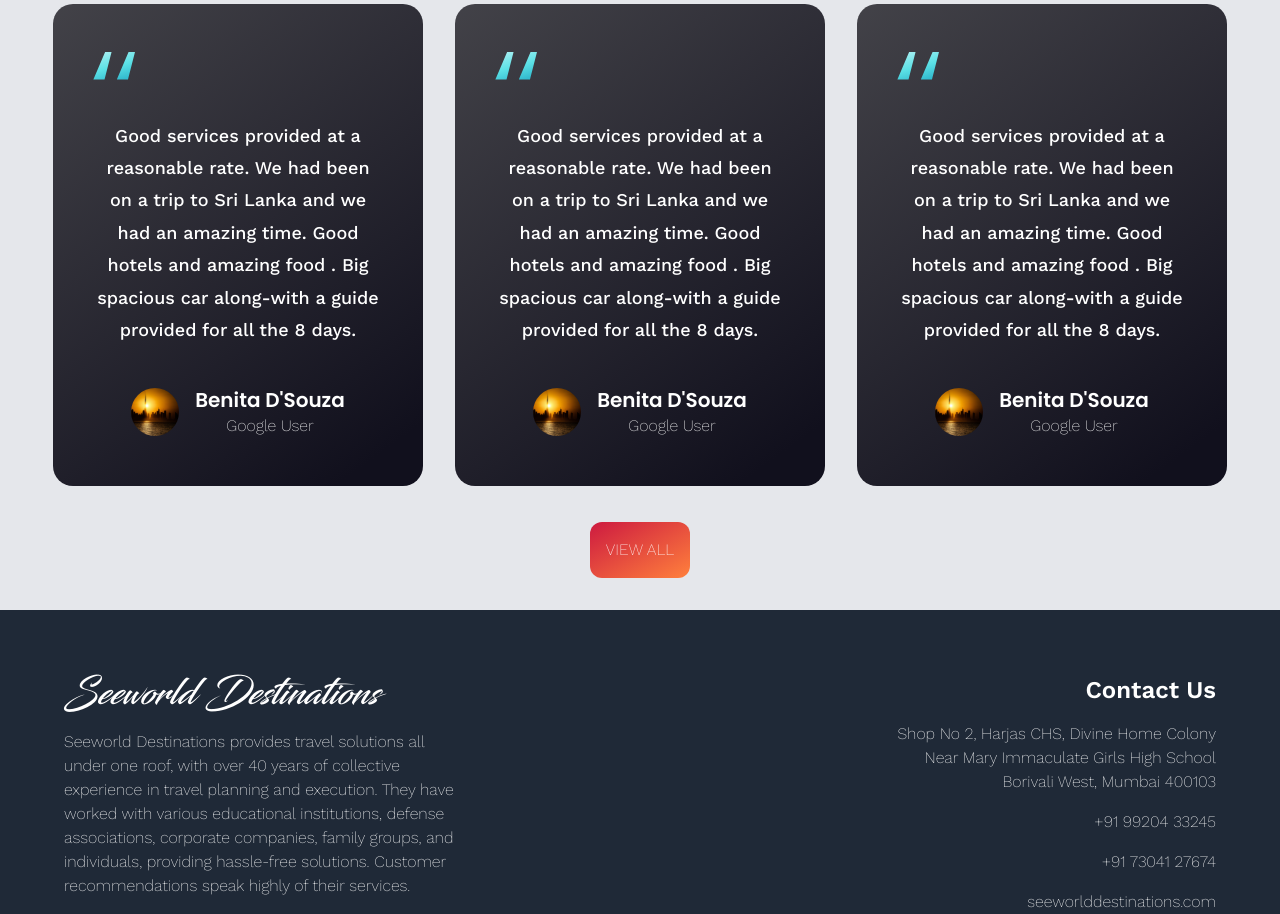
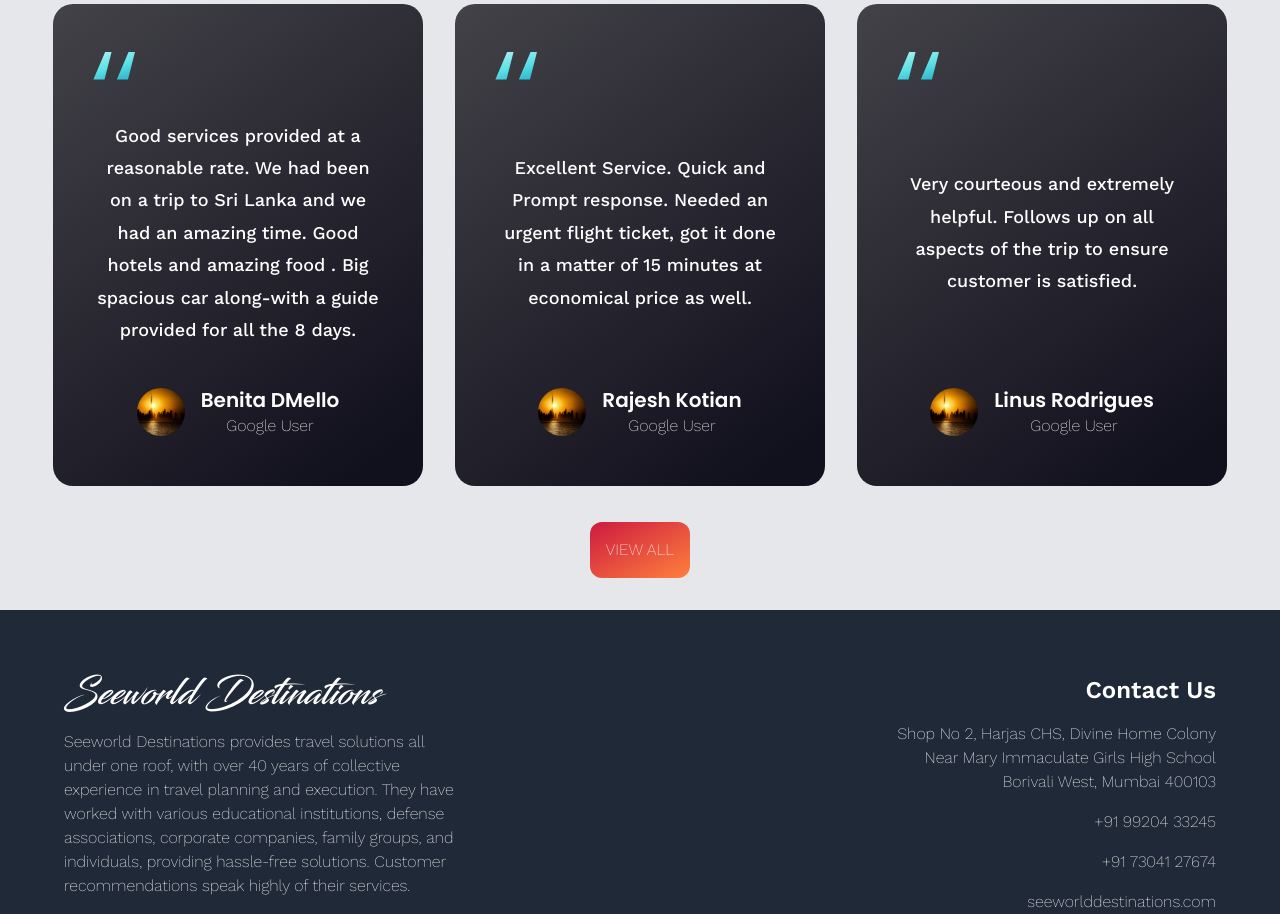
Before and after one commit to Valeron-T/seeworld, a React (Vite) app in the folder client/: page / in a window 1280 px wide. Shown: the part 3520-4434 px from the top of the page. Built offline with nearby package versions, Linux system fonts and the light colour scheme; a web font is replaced by a local one.

Commit message:
review update

```diff
--- a/client/src/pages/Home.jsx
+++ b/client/src/pages/Home.jsx
@@ -94,9 +94,9 @@ function Home() {
                 <h1 className='animate__animated animate__fadeInUp xl:text-6xl ss:text-3xl text-2xl font-blacksword pt-10 text-red-600 '>Our Top</h1>
                 <h1 className='animate__animated animate__fadeInUp xl:text-[6rem] ss:text-[4rem] uppercase text-[2rem] font-worksans font-extralight pb-2'>Reviews</h1>
                 <div className='grid sm:grid-cols-3 grid-cols-1 self-center p-4'>
-                    <FeedbackCard name={"Benita D'Souza"} content={"Good services provided at a reasonable rate. We had been on a trip to Sri Lanka and we had an amazing time. Good hotels and amazing food . Big spacious car along-with a guide provided for all the 8 days."} img={"./images/dubai-sq.jpg"} title={"Google User"} />
-                    <FeedbackCard name={"Benita D'Souza"} content={"Good services provided at a reasonable rate. We had been on a trip to Sri Lanka and we had an amazing time. Good hotels and amazing food . Big spacious car along-with a guide provided for all the 8 days."} img={"./images/dubai-sq.jpg"} title={"Google User"} />
-                    <FeedbackCard name={"Benita D'Souza"} content={"Good services provided at a reasonable rate. We had been on a trip to Sri Lanka and we had an amazing time. Good hotels and amazing food . Big spacious car along-with a guide provided for all the 8 days."} img={"./images/dubai-sq.jpg"} title={"Google User"} />
+                    <FeedbackCard name={"Benita DMello"} content={"Good services provided at a reasonable rate. We had been on a trip to Sri Lanka and we had an amazing time. Good hotels and amazing food . Big spacious car along-with a guide provided for all the 8 days."} img={"./images/dubai-sq.jpg"} title={"Google User"} />
+                    <FeedbackCard name={"Rajesh Kotian"} content={"Excellent Service. Quick and Prompt response. Needed an urgent flight ticket, got it done in a matter of 15 minutes at economical price as well."} img={"./images/dubai-sq.jpg"} title={"Google User"} />
+                    <FeedbackCard name={"Linus Rodrigues"} content={"Very courteous and extremely helpful. Follows up on all aspects of the trip to ensure customer is satisfied."} img={"./images/dubai-sq.jpg"} title={"Google User"} />
                 </div>
                 <div className='flex flex-row justify-center pb-4'>
                     <Button style="transition ease-in-out delay-150 hover:scale-110 duration-600 p-4 rounded-xl bg-gradient-to-br from-[#CD1A40] to-[#FF803C] text-white font-worksans font-extralight" text="View All" />
```
